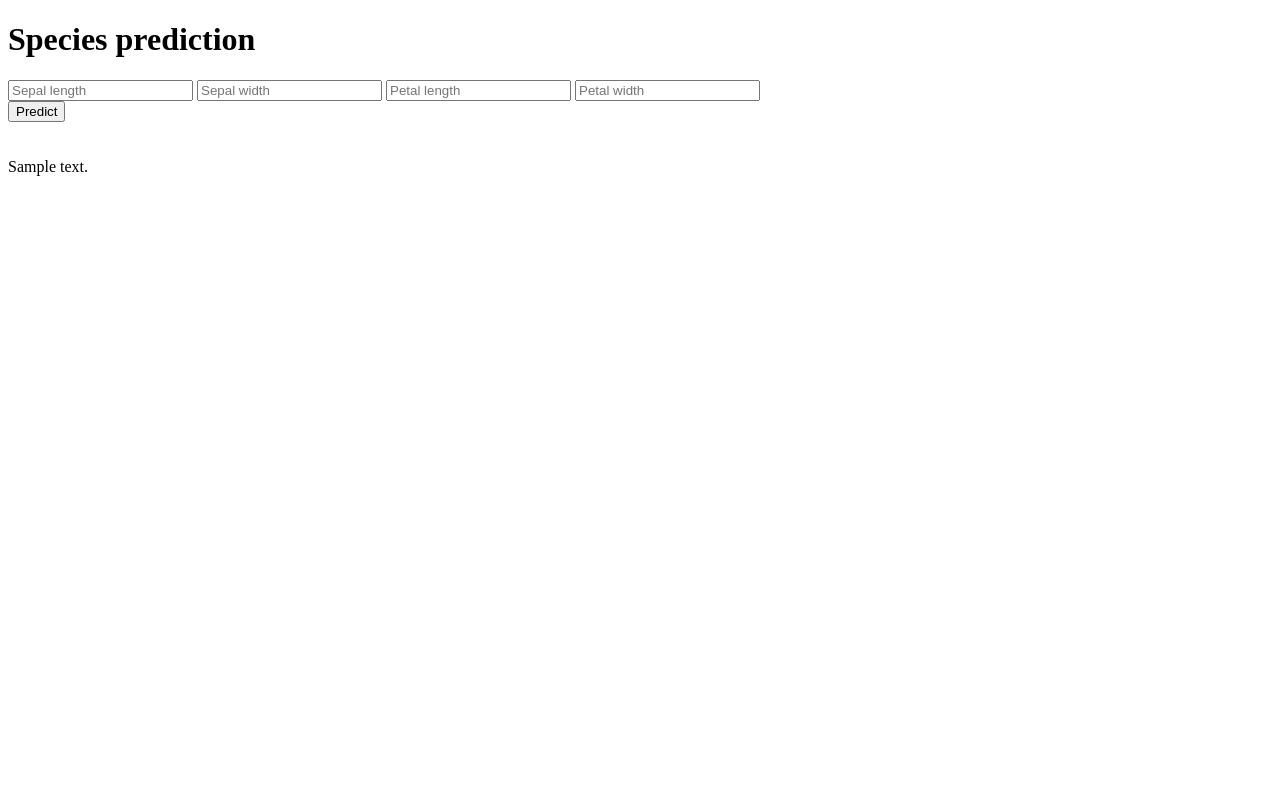
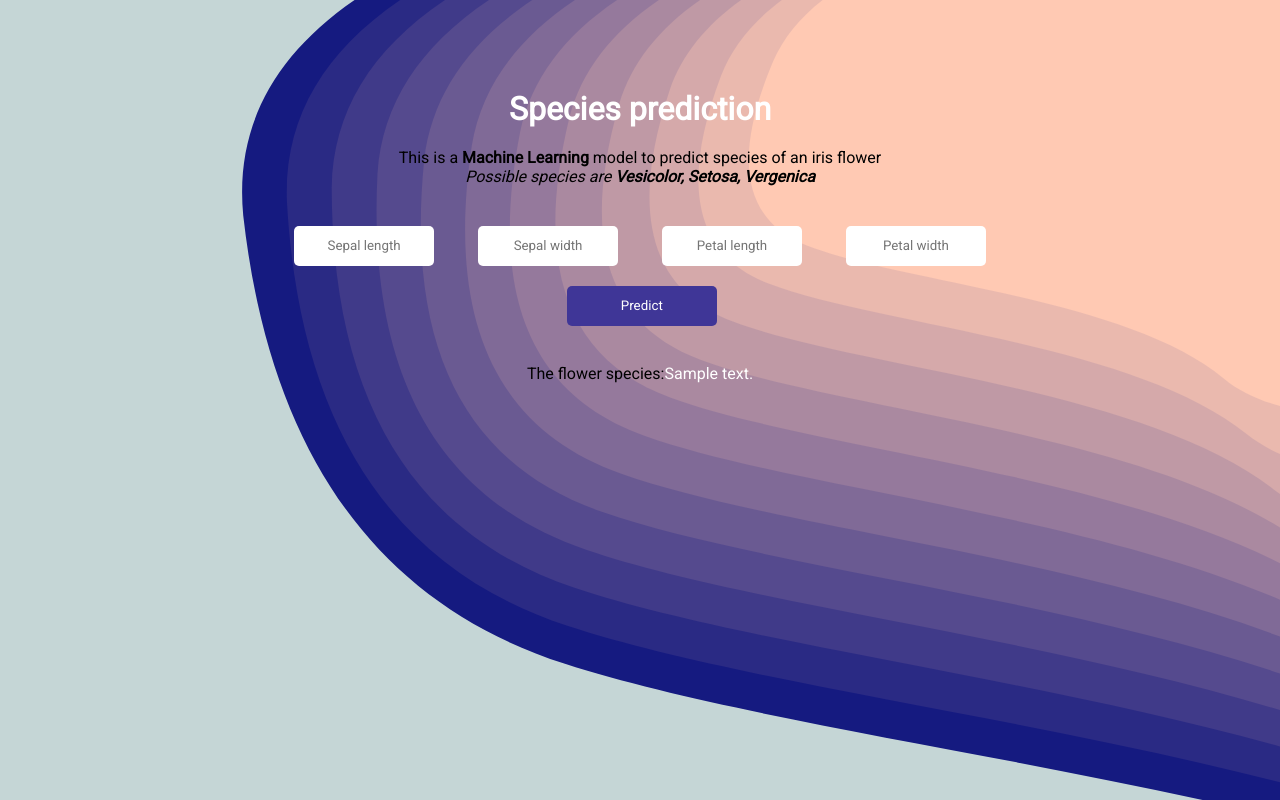
Before and after one commit to AdityaKumar-01/irisDeployed, a Flask app: template templates/index.html in a window 1280 px wide. Run offline with Flask 2, Linux system fonts and the light colour scheme; the template is opened without the code that fills it: most values are stand-ins (such as "Sample title", 1, 10 or a date in 2020); parts of the project's set-up code (start-up, migrations or seed data) failed here and were passed over.

Commit message:
css file added

```diff
--- a/app.py
+++ b/app.py
@@ -24,6 +24,6 @@ def predict():
     output = prediction[0]
     #output = "Aditya"
 
-    return render_template('index.html', prediction_text = f"The flower species: {output}")
+    return render_template('index.html', prediction_text = f"{output} ")
 if __name__ == '__main__':
     app.run(debug=True, port=8000)
--- /dev/null
+++ b/static/index.css
@@ -0,0 +1,86 @@
+*{
+    padding:0;
+    margin:0;
+    box-sizing: border-box;
+}
+
+body{
+    background-image: url(../static/cool-background.svg);
+    background-position: center;
+    background-repeat: no-repeat;
+    background-size: cover;
+    height:100vh;
+    background-color: rgb(197, 214, 214);
+    font-family: 'Roboto', sans-serif;
+    padding:7%;
+}
+.header{
+    margin-bottom: 20px;
+    display: flex;
+    flex-direction: column;
+    justify-content: center;
+    align-items: center;
+}
+h1{
+    margin-bottom:20px;
+    color:white;
+}
+.body-wrapper{
+    display:flex;
+    flex-direction:column;
+    justify-content: center;
+    align-items: center;
+}
+input{
+    border:none;
+    outline:none;
+    height:40px;
+    width: 140px;
+    margin:20px;
+    padding:10px;
+    border-radius: 5px;
+    text-align:center;
+    font-family: 'Roboto', sans-serif;
+}
+
+button{
+    width:150px;
+    height: 40px;
+    border-radius: 5px;
+    border: none;
+    outline: none;
+    background-color:#3f3697;
+    color:white;
+    font-family: 'Roboto', sans-serif;
+    transition: background-color 0.5s;
+    margin-left: 40%;
+
+}
+
+button:hover{
+    background-color:#2c2666;
+    transition: background-color 0.5s;
+}
+.output{
+    margin-bottom: 30px;
+}
+.outputClass{
+    color:white;
+}
+
+@media only screen and (max-width: 400px){
+
+    .header{
+        font-size:14px;
+    }
+
+    input{
+        height:30px;
+        width: 100px;
+    }
+
+    button{
+        width:120px;
+        height: 35px;
+    }
+}
--- a/templates/index.html
+++ b/templates/index.html
@@ -4,21 +4,29 @@
     <meta charset="UTF-8">
     <meta http-equiv="X-UA-Compatible" content="IE=edge">
     <meta name="viewport" content="width=device-width, initial-scale=1.0">
-    <title>Document</title>
+    <title>Predict iris species</title>
+    <link rel="stylesheet" type ="text/css" href="{{url_for('static', filename='index.css')}}">
+    <link rel="preconnect" href="https://fonts.gstatic.com">
+    <link href="https://fonts.googleapis.com/css2?family=Roboto:wght@100;300;400&display=swap" rel="stylesheet">
+    <!-- <link rel="stylesheet" href="../static/index.css"> -->
 </head>
 <body>
-    <div class="login">
-        <h1>Species prediction</h1>
+    <div class="body-wrapper">
+        <div class="header">
+            <h1>Species prediction</h1>
+            <p>This is a <strong>Machine Learning</strong> model to predict species of an iris flower</p>
+            <p><em>Possible species are <strong>Vesicolor, Setosa, Vergenica</strong></em></p>
+        </div>
+
         <form action="{{url_for('predict')}}" method="POST">
-            <input type="number" name='a' placeholder="Sepal length">
-            <input type="number" name='b' placeholder="Sepal width">
-            <input type="number" name='c' placeholder="Petal length">
-            <input type="number" name='d' placeholder="Petal width"><br>
-
+            <input type="text" name='a' placeholder="Sepal length">
+            <input type="text" name='b' placeholder="Sepal width">
+            <input type="text" name='c' placeholder="Petal length">
+            <input type="text" name='d' placeholder="Petal width"><br>
             <button type = 'submit'>Predict</button>
         </form>
         <br><br>
-        {{prediction_text}}
+        <p class='output'>The flower species:<span class='outputClass'>{{prediction_text}}</span></p>
     </div>
 </body>
 </html>
```
Also changed, not shown: static/cool-background.svg (added).
